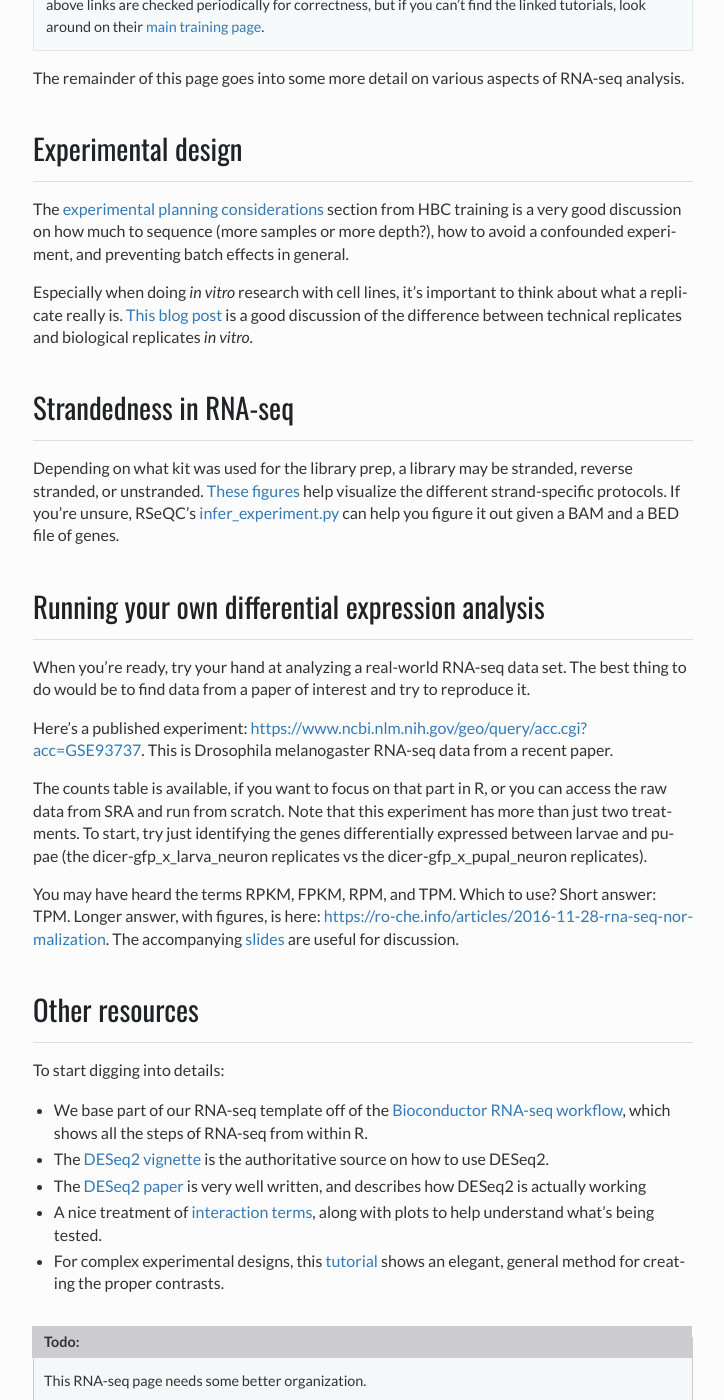
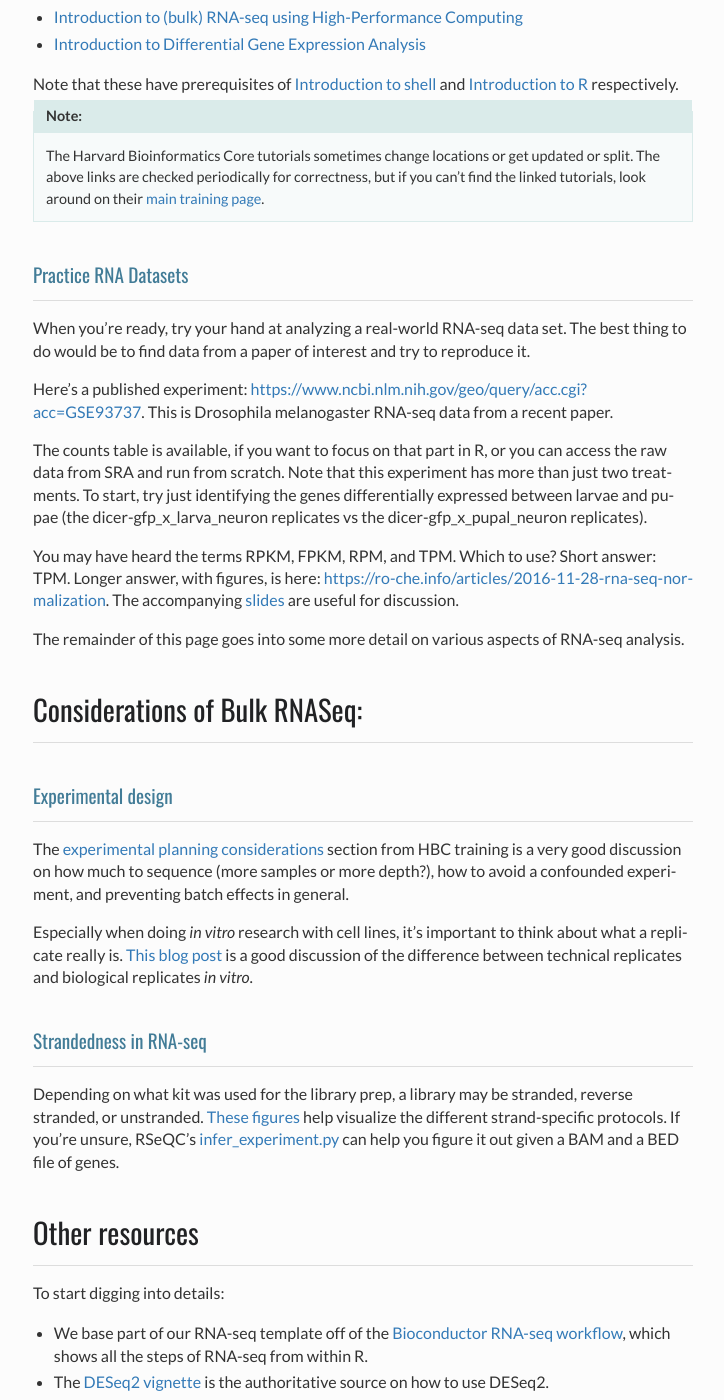
Before and after one commit to NICHD-BSPC/training, a Sphinx documentation site: the page built from source/rnaseq.rst, in a window 1280 px wide and 1400 px high, scrolled down 935 px. Shown: the whole window, without its empty margins (397-1121 px from the left). Built offline with Sphinx 7.4.7, drawn with Linux system fonts in a browser that asks for light colours; some of the changed lines change nothing that is shown; some of the changed text lies outside the part shown.

Commit message:
Organization

```diff
--- a/source/rnaseq.rst
+++ b/source/rnaseq.rst
@@ -22,7 +22,12 @@ Fig 1. RNA Sequence Analysis Workflow showing (a) pre-analysis (b) core-analysis
 Sourced from: `Conesa, et al 2016 <https://doi.org/10.1186/s13059-016-0881-8>`_
 
 
-**The best place to learn** this is probably the Harvard Bioinformatics Core
+Getting Started
+---------------
+
+Tutorials
+"""""""""
+this is probably the Harvard Bioinformatics Core
 training material. It’s still under development, but most of it is accessible
 here on their `main training page <https://github.com/hbctraining/main>`_.
 Specifically, you'll probably want to check out:
@@ -40,37 +45,8 @@ and `Introduction to R <https://hbctraining.github.io/Intro-to-R-flipped/schedul
     but if you can't find the linked tutorials, look around on their
     `main training page <https://github.com/hbctraining/main>`_.
 
-The remainder of this page goes into some more detail on various aspects of
-RNA-seq analysis.
-
-Experimental design
--------------------
-
-The `experimental planning considerations <https://hbctraining.github.io/Intro-to-rnaseq-hpc-salmon-flipped/lessons/02_experimental_planning_considerations.html>`_
-section from HBC training is a very good discussion on how much to sequence
-(more samples or more depth?), how to avoid a confounded experiment, and
-preventing batch effects in general.
-
-Especially when doing `in vitro` research with cell lines, it's important to
-think about what a replicate really is. `This blog post
-<https://paasp.net/accurate-design-of-in-vitro-experiments-why-does-it-matter/>`_
-is a good discussion of the difference between technical replicates and
-biological replicates `in vitro`.
-
-
-Strandedness in RNA-seq
------------------------
-
-Depending on what kit was used for the library prep, a library may be stranded,
-reverse stranded, or unstranded. `These figures
-<https://github.com/igordot/genomics/blob/master/notes/rna-seq-strand.md>`_
-help visualize the different strand-specific protocols. If you're unsure,
-RSeQC's `infer_experiment.py
-<http://rseqc.sourceforge.net/#infer-experiment-py>`_ can help you figure it
-out given a BAM and a BED file of genes.
-
-Running your own differential expression analysis
--------------------------------------------------
+Practice RNA Datasets
+"""""""""""""""""""""
 
 When you’re ready, try your hand at analyzing a real-world RNA-seq data
 set. The best thing to do would be to find data from a paper of interest and
@@ -93,6 +69,36 @@ https://ro-che.info/articles/2016-11-28-rna-seq-normalization. The accompanying
 `slides <https://ro-che.info/docs/2016-11-27-rna-seq.pdf>`_ are useful for
 discussion.
 
+The remainder of this page goes into some more detail on various aspects of
+RNA-seq analysis.
+
+Considerations of Bulk RNASeq:
+-------------------
+Experimental design
+"""""""""""""""""""
+
+The `experimental planning considerations <https://hbctraining.github.io/Intro-to-rnaseq-hpc-salmon-flipped/lessons/02_experimental_planning_considerations.html>`_
+section from HBC training is a very good discussion on how much to sequence
+(more samples or more depth?), how to avoid a confounded experiment, and
+preventing batch effects in general.
+
+Especially when doing `in vitro` research with cell lines, it's important to
+think about what a replicate really is. `This blog post
+<https://paasp.net/accurate-design-of-in-vitro-experiments-why-does-it-matter/>`_
+is a good discussion of the difference between technical replicates and
+biological replicates `in vitro`.
+
+
+Strandedness in RNA-seq
+"""""""""""""""""""""""
+
+Depending on what kit was used for the library prep, a library may be stranded,
+reverse stranded, or unstranded. `These figures
+<https://github.com/igordot/genomics/blob/master/notes/rna-seq-strand.md>`_
+help visualize the different strand-specific protocols. If you're unsure,
+RSeQC's `infer_experiment.py
+<http://rseqc.sourceforge.net/#infer-experiment-py>`_ can help you figure it
+out given a BAM and a BED file of genes.
 
 
 Other resources
```
